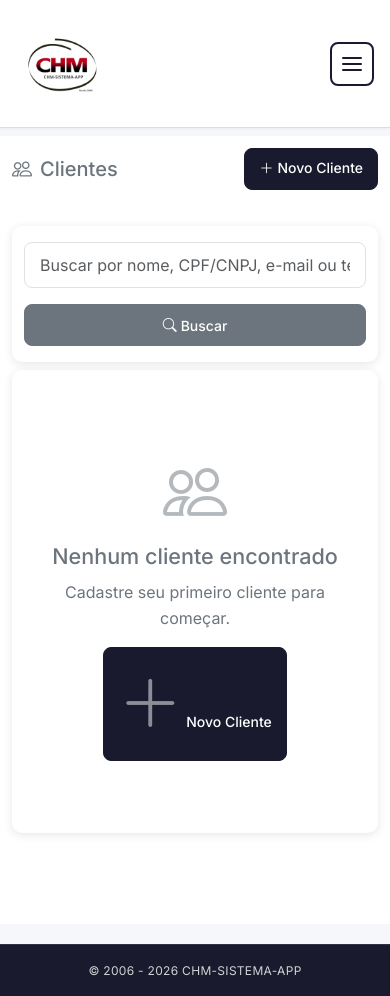
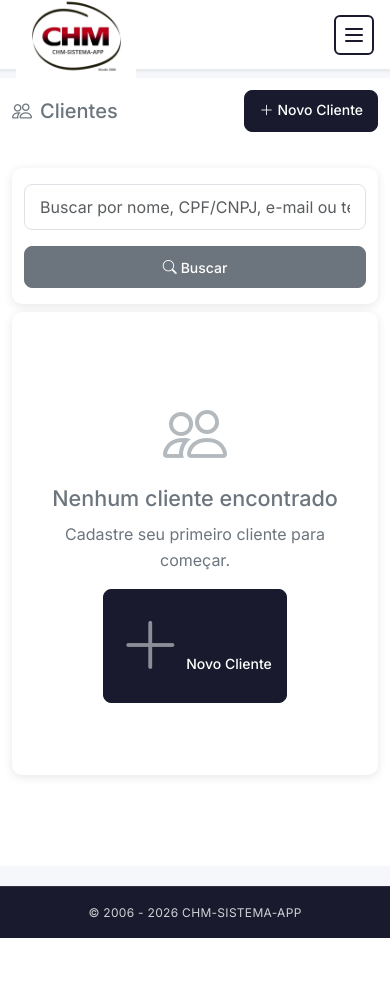
Before and after one commit to chmtransportes/chm-sistema, a PHP site: the page made by app/views/clients/index.php in a window 390 px wide. After the commit the page ends 938 px from the top, so only its background shows below. Run offline with PHP 8.4, Linux system fonts and the light colour scheme; the template is opened without the code that fills it, so the values that code supplies are empty; some libraries are stand-ins or nearby versions.

Commit message:
v2.7.4 - FINAL FIX: Header logo centralizado - Desktop 200px, Tablet 160px, Mobile 120px - [ch-mestriner](https://ch-metriner.com.br) 02/01/2026 17:38

```diff
--- a/app/assets/css/app.css
+++ b/app/assets/css/app.css
@@ -172,18 +172,7 @@ body {
     flex-direction: column;
 }
 
-.topbar {
-    height: var(--topbar-height);
-    background: #fff;
-    border-bottom: 1px solid #e9ecef;
-    display: flex;
-    align-items: center;
-    padding: 0 20px;
-    position: sticky;
-    top: 0;
-    z-index: 100;
-    box-shadow: var(--shadow);
-}
+/* Topbar - regras centralizadas na seção TOP HEADER */
 
 .topbar-actions {
     display: flex;
@@ -396,12 +385,6 @@ body {
     /* User info no sidebar mobile */
     .sidebar-user {
         padding: 15px 20px;
-    }
-
-    /* Topbar Mobile */
-    .topbar {
-        padding: 8px 12px;
-        gap: 8px;
     }
 
     .page-content {
@@ -748,29 +731,40 @@ body {
 }
 
 /* ============================================
-   MOBILE-FIRST BASE SCREEN
+   TOP HEADER - CONTROLE CENTRALIZADO
+   Tamanhos: Desktop 200px, Tablet 160px, Mobile 120px
    @author ch-mestriner (https://ch-mestriner.com.br)
-   @date 29/12/2025
+   @date 02/01/2026
    ============================================ */
 
-/* === TOPBAR MOBILE (default) === */
+/* Variáveis do Header (ÚNICO LUGAR PARA ALTERAR TAMANHOS) */
+:root {
+    --header-logo-desktop: 200px;
+    --header-logo-tablet: 160px;
+    --header-logo-mobile: 120px;
+    --header-height-desktop: 60px;
+    --header-height-tablet: 70px;
+    --header-height-mobile: 70px;
+}
+
+/* Topbar Base */
 .topbar {
     display: flex;
     align-items: center;
     justify-content: space-between;
-    padding: 12px 16px;
-    height: 128px;
+    padding: 0 16px;
+    height: var(--header-height-mobile);
     background: #fff;
-    border-bottom: 1px solid #ddd;
+    border-bottom: 1px solid #e9ecef;
     position: fixed;
     top: 0;
     left: 0;
     right: 0;
     z-index: 1000;
-    box-shadow: 0 1px 3px rgba(0,0,0,0.05);
+    box-shadow: 0 1px 3px rgba(0,0,0,0.08);
 }
 
-/* Logo Mobile - Esquerda */
+/* Logo no Header - Base */
 .mobile-logo {
     display: flex;
     align-items: center;
@@ -778,9 +772,8 @@ body {
 }
 
 .mobile-logo img {
-    height: 92px;
-    width: auto;
-    max-width: 211px;
+    width: var(--header-logo-mobile);
+    height: auto;
     object-fit: contain;
 }
 
@@ -795,12 +788,12 @@ body {
     flex-direction: column;
     justify-content: center;
     align-items: center;
-    width: 44px;
-    height: 44px;
-    padding: 10px;
+    width: 40px;
+    height: 40px;
+    padding: 8px;
     background: transparent;
     border: 2px solid var(--primary);
-    border-radius: 8px;
+    border-radius: 6px;
     cursor: pointer;
     gap: 4px;
     flex-shrink: 0;
@@ -808,7 +801,7 @@ body {
 
 .mobile-hamburger span {
     display: block;
-    width: 20px;
+    width: 18px;
     height: 2px;
     background: var(--primary);
     border-radius: 2px;
@@ -843,7 +836,7 @@ body {
 
 /* Main content - compensar header fixo */
 .main-content {
-    padding-top: 136px;
+    padding-top: calc(var(--header-height-mobile) + 8px);
 }
 
 /* Page content mobile - BRANCO LIMPO */
--- a/app/config/config.php
+++ b/app/config/config.php
@@ -35,8 +35,8 @@ if (file_exists($envLoaderPath)) {
 }
 
 // Versão do sistema
-define('CHM_VERSION', '2.7.2');
-define('CHM_VERSION_DATE', '2025-12-29');
+define('CHM_VERSION', '2.7.4');
+define('CHM_VERSION_DATE', '2026-01-02');
 
 // Ambiente (production ou development)
 define('CHM_ENVIRONMENT', EnvLoader::get('APP_ENV', 'production'));
```
Also changed, not shown: other parts of app/assets/css/app.css (+30 -18 lines).
